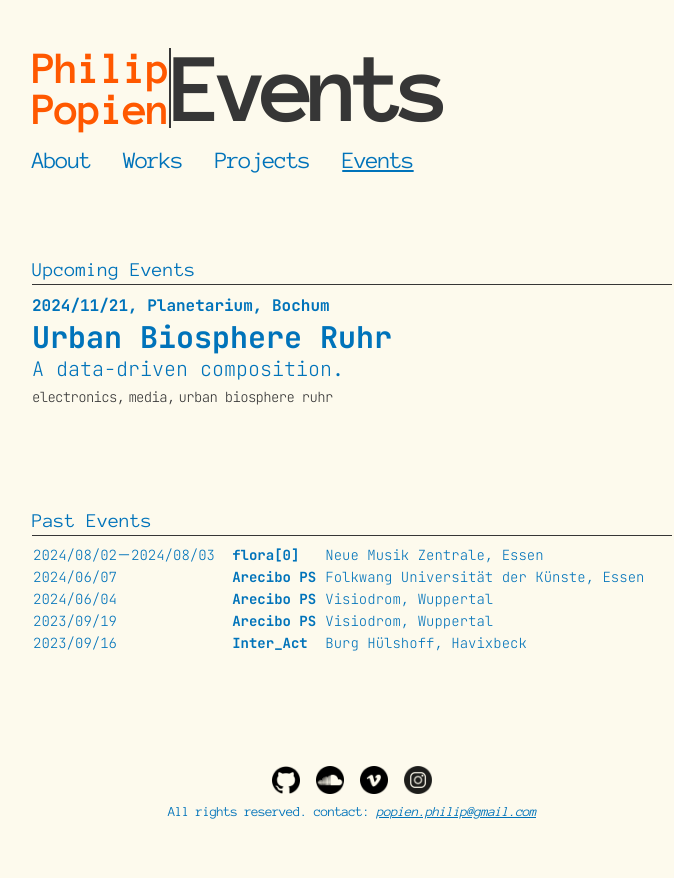
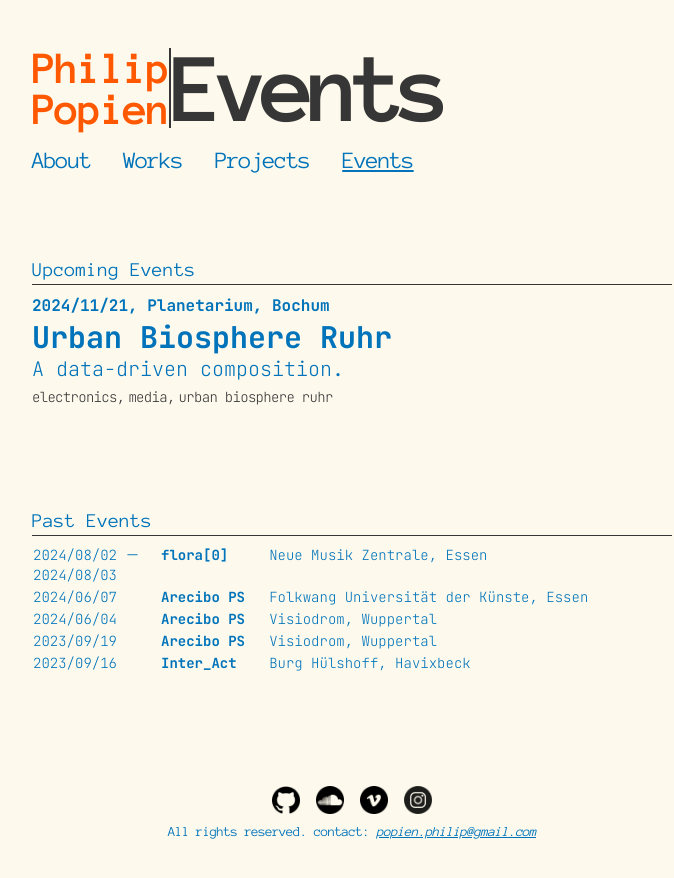
Before and after one commit to membralala/philip-website, a React (Create React App) app: page /events in a window 1280 px wide. Shown: the top 878 px of the page, without its empty margins (288-962 px from the left). Built offline with nearby package versions, Linux system fonts and the light colour scheme.

Commit message:
Improve styling of past events table

```diff
--- a/src/pages/Events.jsx
+++ b/src/pages/Events.jsx
@@ -92,8 +92,8 @@ export default function Events() {
             {
               pastEvents.length > 0 ?
               pastEvents.map(entry => (
-                <tr key={entry.id.toString()} className="mb-8">
-                  <td className="">
+                <tr key={entry.id.toString()} className=" align-top">
+                  <td className="w-1/5">
                     {
                       `${
                         entry.date.start.year
@@ -106,7 +106,7 @@ export default function Events() {
                     {
                       entry.date.oneday
                       ? ""
-                      : `－${
+                      : ` － ${
                         entry.date.end.year
                       }/${
                         entry.date.end.month.toString().padStart(2, "0")
```
